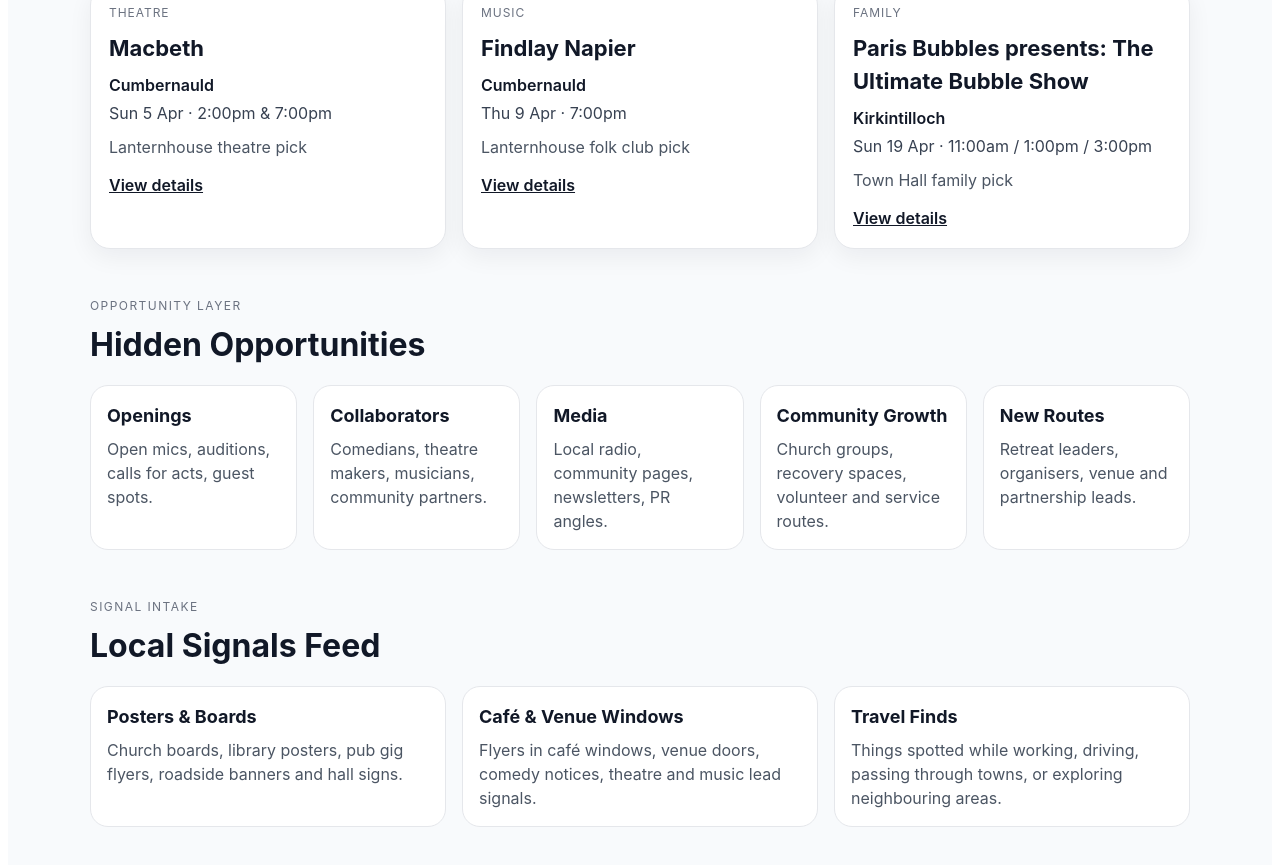
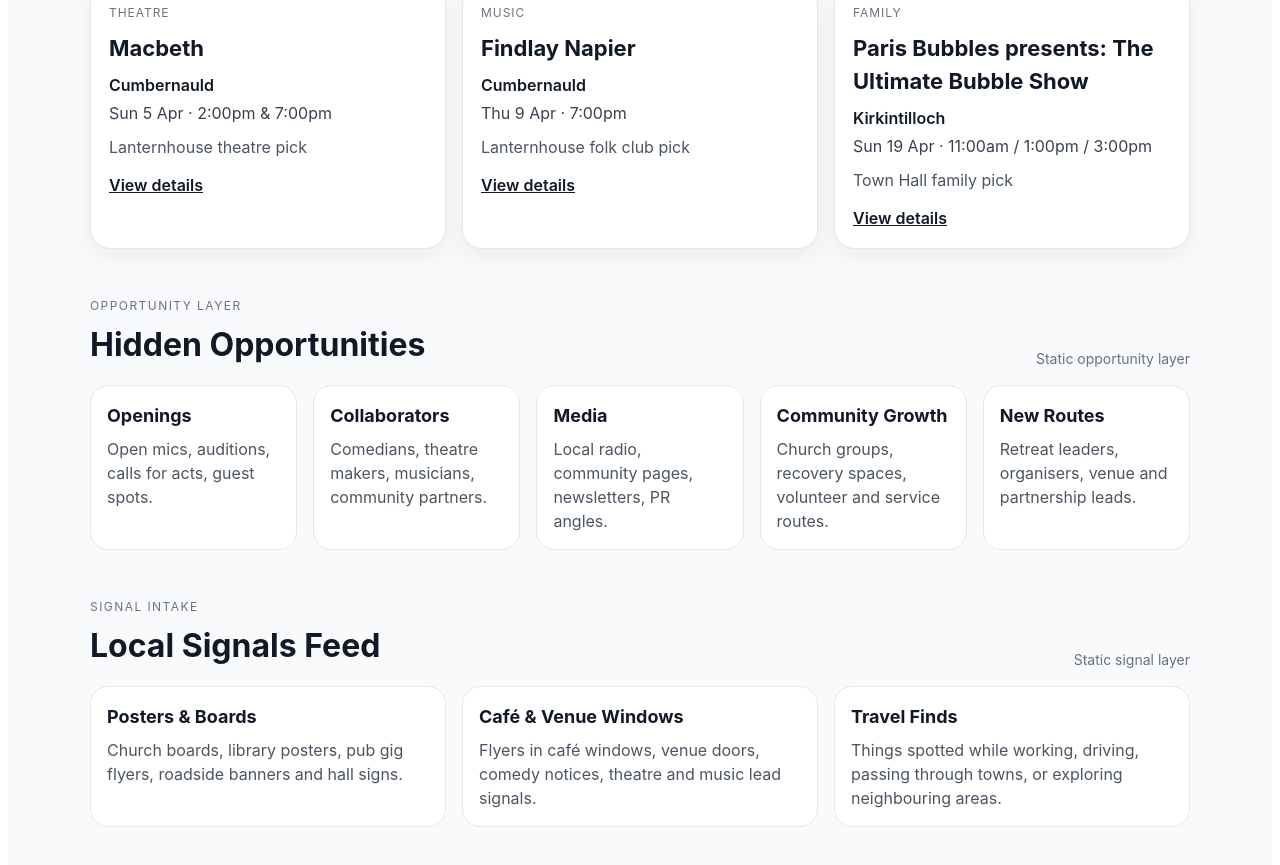
Before and after one commit to ComicCoder23/kch-radar, a React (Vite) app: page / in a window 1280 px wide. Shown: the part 411-1276 px from the top of the page. Built offline with nearby package versions, Linux system fonts and the light colour scheme; no server answers; the HTML template or start-up script is replaced by a standard one.

Commit message:
Wire opportunities and signals to live Website Feed

```diff
--- a/src/App.jsx
+++ b/src/App.jsx
@@ -66,6 +66,22 @@ export default function App() {
     return mockQueueData.featured;
   }, [feedData]);
 
+  const liveOpportunities = useMemo(() => {
+    const filtered = liveCards.filter((card) => (card.cardType || '').toLowerCase() === 'opportunity');
+    if (filtered.length) {
+      return filtered;
+    }
+    return mockQueueData.opportunities;
+  }, [liveCards]);
+
+  const liveSignals = useMemo(() => {
+    const filtered = liveCards.filter((card) => (card.cardType || '').toLowerCase() === 'signal');
+    if (filtered.length) {
+      return filtered;
+    }
+    return mockQueueData.localSignals;
+  }, [liveCards]);
+
   const featuredSourceLabel = feedData?.featured?.length
     ? `Live Google Sheet feed · ${feedData.featured.length} featured item${feedData.featured.length === 1 ? '' : 's'}`
     : feedError
@@ -76,13 +92,21 @@ export default function App() {
     ? `Live Google Sheet feed · ${liveCards.length} total live card${liveCards.length === 1 ? '' : 's'}`
     : 'Static browse taxonomy';
 
+  const opportunitySourceLabel = liveCards.filter((card) => (card.cardType || '').toLowerCase() === 'opportunity').length
+    ? `Live Google Sheet feed · ${liveCards.filter((card) => (card.cardType || '').toLowerCase() === 'opportunity').length} opportunity item${liveCards.filter((card) => (card.cardType || '').toLowerCase() === 'opportunity').length === 1 ? '' : 's'}`
+    : 'Static opportunity layer';
+
+  const signalSourceLabel = liveCards.filter((card) => (card.cardType || '').toLowerCase() === 'signal').length
+    ? `Live Google Sheet feed · ${liveCards.filter((card) => (card.cardType || '').toLowerCase() === 'signal').length} signal item${liveCards.filter((card) => (card.cardType || '').toLowerCase() === 'signal').length === 1 ? '' : 's'}`
+    : 'Static signal layer';
+
   return (
     <main style={{ background: '#f8fafc', minHeight: '100vh' }}>
       <div style={pageStyle}>
         <DiscoveryRadar />
         <FeaturedNow items={featuredItems} sourceLabel={featuredSourceLabel} />
-        <HiddenOpportunities />
-        <LocalSignalsFeed />
+        <HiddenOpportunities items={liveOpportunities} sourceLabel={opportunitySourceLabel} />
+        <LocalSignalsFeed items={liveSignals} sourceLabel={signalSourceLabel} />
         <CategoryGrid liveCards={liveCards} sourceLabel={categorySourceLabel} />
         <SubmitSignalForm />
       </div>
--- a/src/components/HiddenOpportunities.jsx
+++ b/src/components/HiddenOpportunities.jsx
@@ -1,12 +1,33 @@
-import { mockQueueData } from '../data/mockQueueData';
+function normalizeOpportunity(item, index) {
+  if (item.note && !item.title) {
+    return {
+      id: item.id || `opportunity-${index}`,
+      title: item.title || '',
+      note: item.note || '',
+    };
+  }
 
-export default function HiddenOpportunities() {
+  return {
+    id: item.id || `opportunity-${index}`,
+    title: item.title || '',
+    note: item.note || '',
+  };
+}
+
+export default function HiddenOpportunities({ items = [], sourceLabel = '' }) {
+  const cards = items.map(normalizeOpportunity);
+
   return (
     <section style={{ padding: '24px 0' }}>
-      <div style={{ fontSize: '12px', textTransform: 'uppercase', letterSpacing: '0.12em', color: '#6b7280' }}>Opportunity Layer</div>
-      <h2 style={{ margin: '6px 0 16px', fontSize: '32px' }}>Hidden Opportunities</h2>
+      <div style={{ display: 'flex', justifyContent: 'space-between', alignItems: 'end', gap: '16px', marginBottom: '16px' }}>
+        <div>
+          <div style={{ fontSize: '12px', textTransform: 'uppercase', letterSpacing: '0.12em', color: '#6b7280' }}>Opportunity Layer</div>
+          <h2 style={{ margin: '6px 0 0', fontSize: '32px' }}>Hidden Opportunities</h2>
+        </div>
+        <div style={{ color: '#6b7280', fontSize: '14px' }}>{sourceLabel}</div>
+      </div>
       <div style={{ display: 'grid', gridTemplateColumns: 'repeat(auto-fit, minmax(180px, 1fr))', gap: '16px' }}>
-        {mockQueueData.opportunities.map((item) => (
+        {cards.map((item) => (
           <article key={item.id} style={{ border: '1px solid #e5e7eb', borderRadius: '18px', padding: '16px', background: '#fff' }}>
             <h3 style={{ margin: '0 0 8px', fontSize: '18px' }}>{item.title}</h3>
             <p style={{ margin: 0, color: '#4b5563' }}>{item.note}</p>
--- a/src/components/LocalSignalsFeed.jsx
+++ b/src/components/LocalSignalsFeed.jsx
@@ -1,12 +1,33 @@
-import { mockQueueData } from '../data/mockQueueData';
+function normalizeSignal(item, index) {
+  if (item.note && !item.title) {
+    return {
+      id: item.id || `signal-${index}`,
+      title: item.title || '',
+      note: item.note || '',
+    };
+  }
 
-export default function LocalSignalsFeed() {
+  return {
+    id: item.id || `signal-${index}`,
+    title: item.title || '',
+    note: item.note || '',
+  };
+}
+
+export default function LocalSignalsFeed({ items = [], sourceLabel = '' }) {
+  const cards = items.map(normalizeSignal);
+
   return (
     <section style={{ padding: '24px 0' }}>
-      <div style={{ fontSize: '12px', textTransform: 'uppercase', letterSpacing: '0.12em', color: '#6b7280' }}>Signal Intake</div>
-      <h2 style={{ margin: '6px 0 16px', fontSize: '32px' }}>Local Signals Feed</h2>
+      <div style={{ display: 'flex', justifyContent: 'space-between', alignItems: 'end', gap: '16px', marginBottom: '16px' }}>
+        <div>
+          <div style={{ fontSize: '12px', textTransform: 'uppercase', letterSpacing: '0.12em', color: '#6b7280' }}>Signal Intake</div>
+          <h2 style={{ margin: '6px 0 0', fontSize: '32px' }}>Local Signals Feed</h2>
+        </div>
+        <div style={{ color: '#6b7280', fontSize: '14px' }}>{sourceLabel}</div>
+      </div>
       <div style={{ display: 'grid', gridTemplateColumns: 'repeat(auto-fit, minmax(220px, 1fr))', gap: '16px' }}>
-        {mockQueueData.localSignals.map((item) => (
+        {cards.map((item) => (
           <article key={item.id} style={{ border: '1px solid #e5e7eb', borderRadius: '18px', padding: '16px', background: '#fff' }}>
             <h3 style={{ margin: '0 0 8px', fontSize: '18px' }}>{item.title}</h3>
             <p style={{ margin: 0, color: '#4b5563' }}>{item.note}</p>
```
Also changed, not shown: src/data/README.md.
